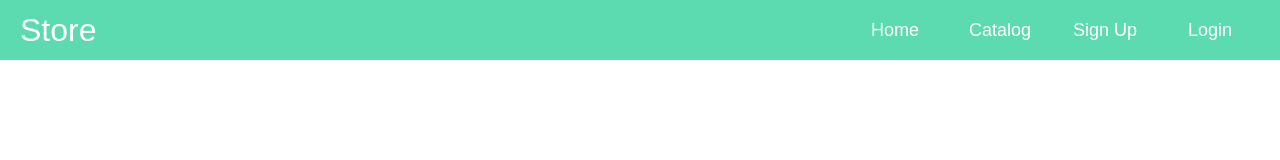
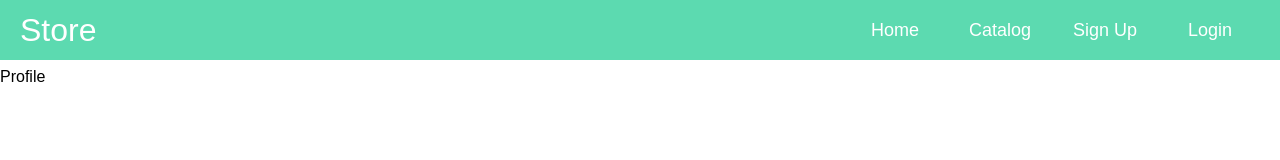
Before and after one commit to Zuhaitz/bridge-ecommerce-frontend, a React (Vite) app: page /profile in a window 1280 px wide. Shown: the top 160 px of the page. Built offline with nearby package versions, Linux system fonts and the light colour scheme; a web font is replaced by a local one.

Commit message:
navbar update for profile

```diff
--- a/src/App.jsx
+++ b/src/App.jsx
@@ -7,6 +7,7 @@ import Home from "./pages/home/Home";
 import Footer from "./components/footer/Footer";
 import Register from "./pages/register/Register";
 import Login from "./pages/login/Login";
+import Profile from "./pages/profile/Profile";
 
 function App() {
   return (
@@ -22,6 +23,7 @@ function App() {
               <Route path="/" element={<Home />} />
               <Route path="/register" element={<Register />} />
               <Route path="/login" element={<Login />} />
+              <Route path="/profile" element={<Profile />} />
             </Routes>
           </main>
 
--- a/src/components/navbar/Navbar.jsx
+++ b/src/components/navbar/Navbar.jsx
@@ -20,7 +20,11 @@ const Navbar = () => {
           <p>Catalog</p>
         </a>
         {token ? (
-          <></>
+          <>
+            <a href="/profile" className="navbar__link">
+              <p>My Profile</p>
+            </a>
+          </>
         ) : (
           <>
             <a href="/register" className="navbar__link">
--- /dev/null
+++ b/src/pages/profile/Profile.jsx
@@ -0,0 +1,5 @@
+const Profile = () => {
+  return <div>Profile</div>;
+};
+
+export default Profile;
```
